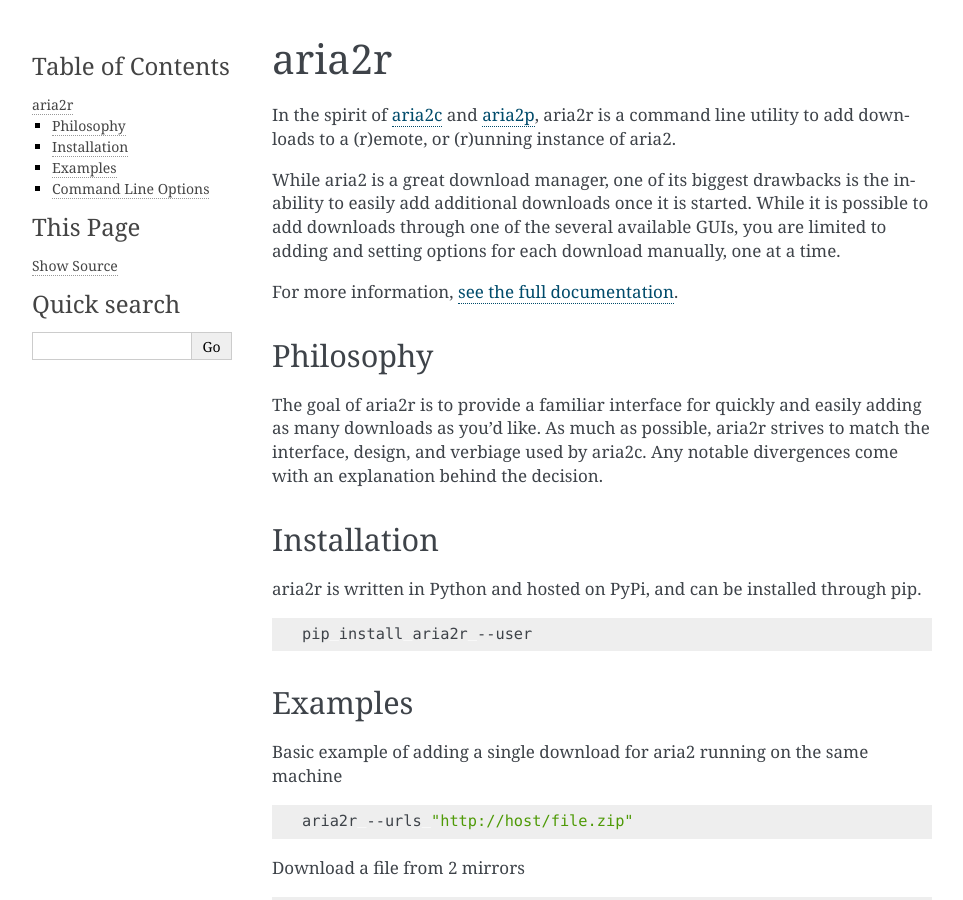
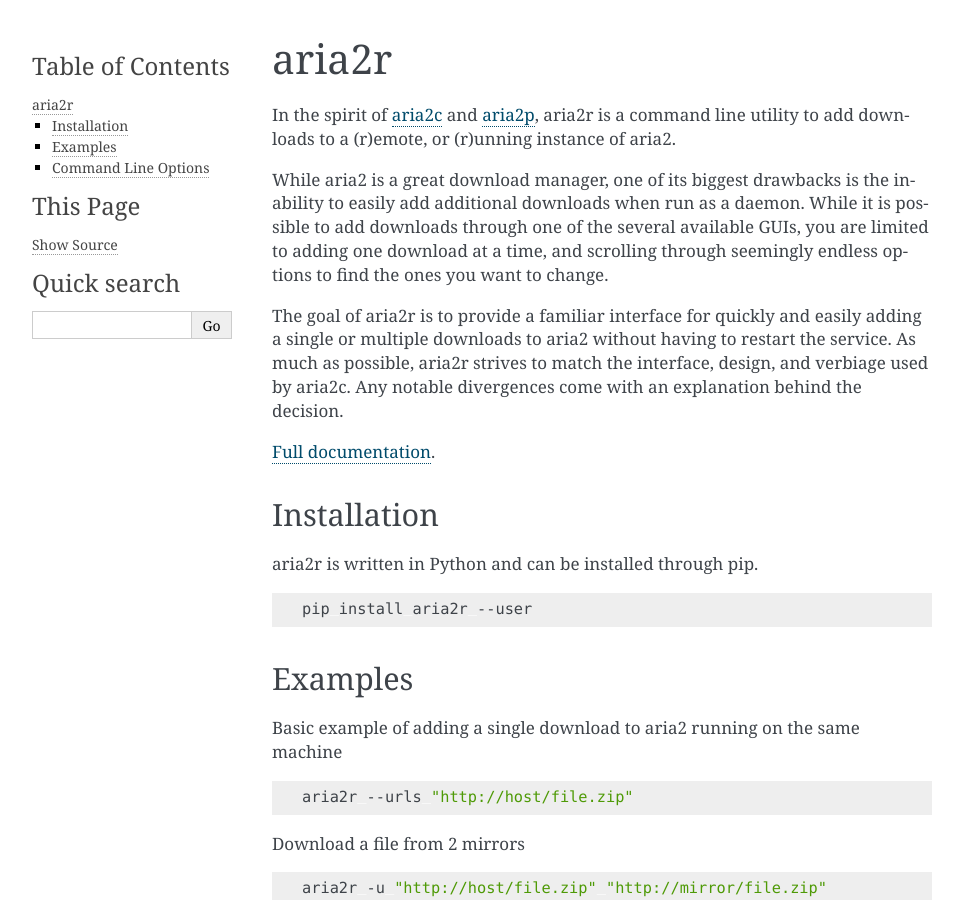
Before and after one commit to darricktheprogrammer/aria2r, a Sphinx documentation site: the page built from docs/index.md, in a window 1280 px wide and 900 px high. Shown: the whole window, without its empty margins (148-1111 px from the left). Built offline with Sphinx 7.4.7, drawn with Linux system fonts in a browser that asks for light colours.

Commit message:
revise documentation

````diff
--- a/README.md
+++ b/README.md
@@ -3,19 +3,16 @@
 
 In the spirit of [aria2c][1] and [aria2p][2], aria2r is a command line utility to add downloads to a (r)emote, or (r)unning instance of aria2.
 
-While aria2 is a great download manager, one of its biggest drawbacks is the inability to easily add additional downloads once it is started. While it is possible to add downloads through one of the several available GUIs, you are limited to adding and setting options for each download manually, one at a time.
+While aria2 is a great download manager, one of its biggest drawbacks is the inability to easily add additional downloads when run as a daemon. While it is possible to add downloads through one of the several available GUIs, you are limited to adding one download at a time, and scrolling through seemingly endless options to find the ones you want to change.
 
-For more information, [see the full documentation][4].
+The goal of aria2r is to provide a familiar interface for quickly and easily adding a single or multiple downloads to aria2 without having to restart the service. As much as possible, aria2r strives to match the interface, design, and verbiage used by aria2c. Any notable divergences come with an explanation behind the decision.
 
-
-## Philosophy
-
-The goal of aria2r is to provide a familiar interface for quickly and easily adding as many downloads as you'd like. As much as possible, aria2r strives to match the interface, design, and verbiage used by aria2c. Any notable divergences come with an explanation behind the decision.
+[Full documentation][4].
 
 
 ## Installation
 
-aria2r is written in Python and hosted on PyPi, and can be installed through pip.
+aria2r is written in Python and can be installed through pip.
 
 ```bash
 pip install aria2r --user
@@ -24,7 +21,7 @@
 
 ## Examples
 
-Basic example of adding a single download for aria2 running on the same machine
+Basic example of adding a single download to aria2 running on the same machine
 
 ```bash
 aria2r --urls "http://host/file.zip"
````
Also changed, not shown: docs/options.md (+7 -3 lines).
